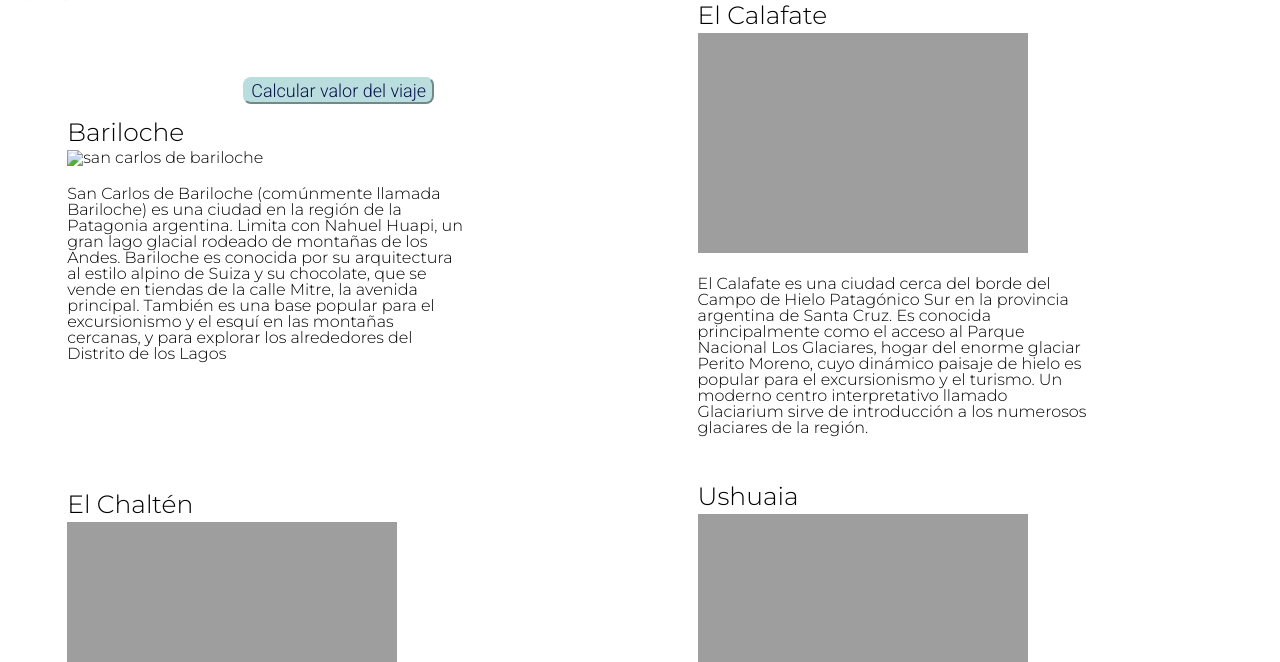
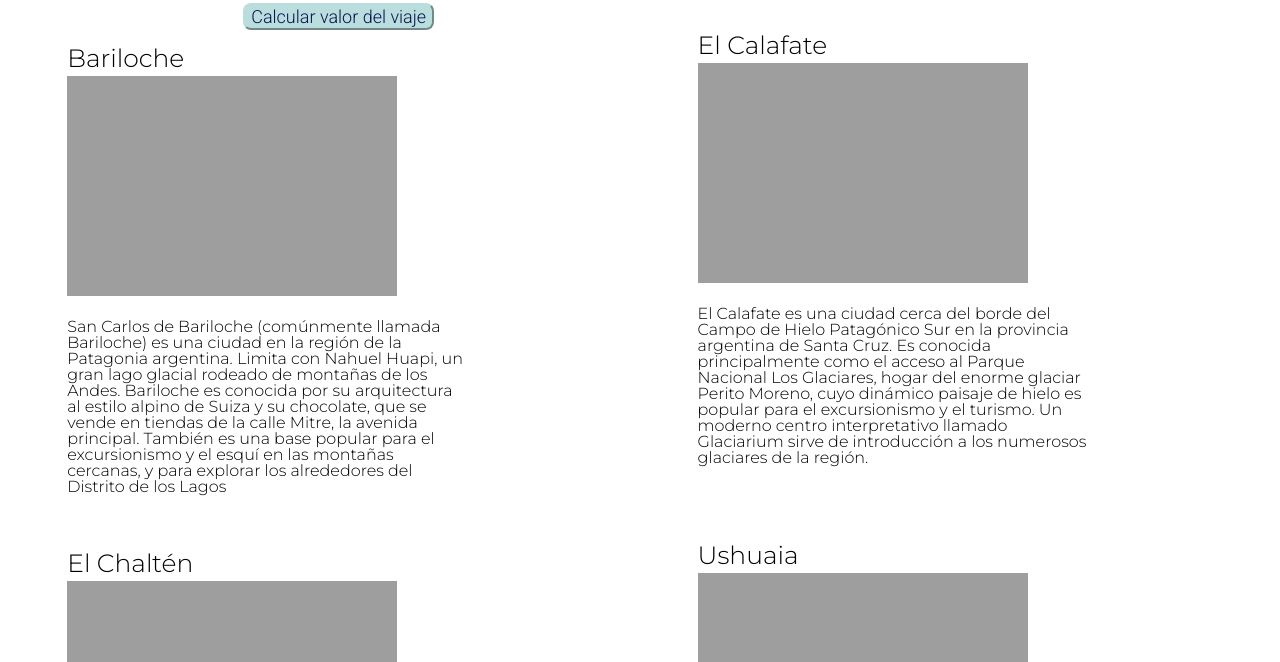
Before and after one commit to camilacossie/Proyecto, a website: page destinos.html in a window 1280 px wide. Shown: the part 138-800 px from the top of the page. Drawn offline with Linux system fonts and the light colour scheme; the site is published under a folder, as on GitHub Pages, so addresses that start at the root find nothing.

Commit message:
imagen destinos bariloche

```diff
--- a/destinos.html
+++ b/destinos.html
@@ -63,7 +63,7 @@
             <h2>Bariloche</h2>
           </div>
 
-          <img src="/imagenes/san-carlos-de-bariloche.jpg" alt="san carlos de bariloche">
+          <img src="imagenes/san-carlos-de-bariloche.jpg" alt="san carlos de bariloche">
           <p>San Carlos de Bariloche (comúnmente llamada Bariloche) es una ciudad en la región de la Patagonia argentina. Limita con Nahuel Huapi, un gran lago glacial rodeado de montañas de los Andes. Bariloche es conocida por su arquitectura al estilo alpino de Suiza y su chocolate, que se vende en tiendas de la calle Mitre, la avenida principal. También es una base popular para el excursionismo y el esquí en las montañas cercanas, y para explorar los alrededores del Distrito de los Lagos</p>
 
         </div>
```
